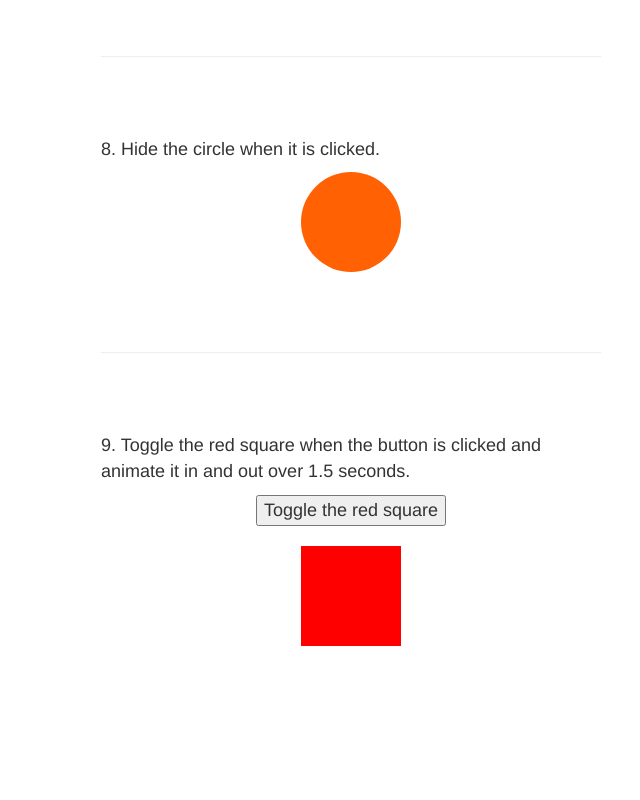
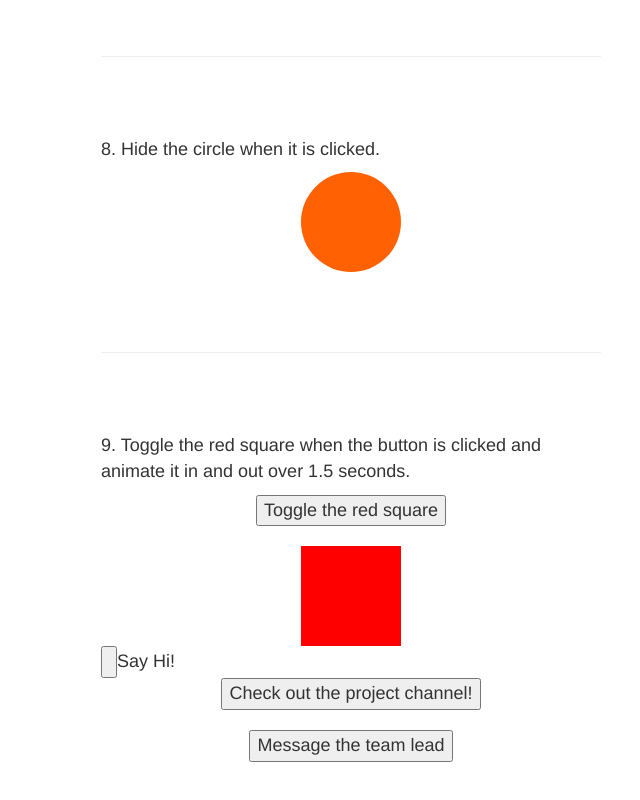
Before and after one commit to klammm/Galvanize-JS, a plain HTML site: page prep-week6-project2-master/index.html in a window 1280 px wide. Shown: the part 2131-2931 px from the top of the page, without its empty margins (289-929 px from the left). Before the commit the page ends 2877 px from the top, so only its background shows below. Drawn offline with nearby package versions, Linux system fonts and the light colour scheme.

Commit message:
JQuery Practice #2

```diff
--- a/prep-week6-project2-master/index.html
+++ b/prep-week6-project2-master/index.html
@@ -56,6 +56,12 @@
   <p>9. Toggle the red square when the button is clicked and animate it in and out over 1.5 seconds.</p>
   <button class="toggleRedSquare">Toggle the red square</button>
   <div class="redSquare"></div>
+
+  <p>
+    <input type="button" id='research-button'onclick="location.href='https://sfbrigade.slack.com/messages/research/'" type="button">Say Hi!</button>
+    <button id='project'>Check out the project channel!</button>
+    <button id="team-lead">Message the team lead</button>
+  </p>
 </main>
 
 <script src="https://ajax.googleapis.com/ajax/libs/jquery/1.11.2/jquery.min.js"></script>
--- a/prep-week6-project2-master/main.js
+++ b/prep-week6-project2-master/main.js
@@ -9,7 +9,6 @@
 */
 
 // Add your JS here.
-
 
 $(document).ready(function() {
 
```
